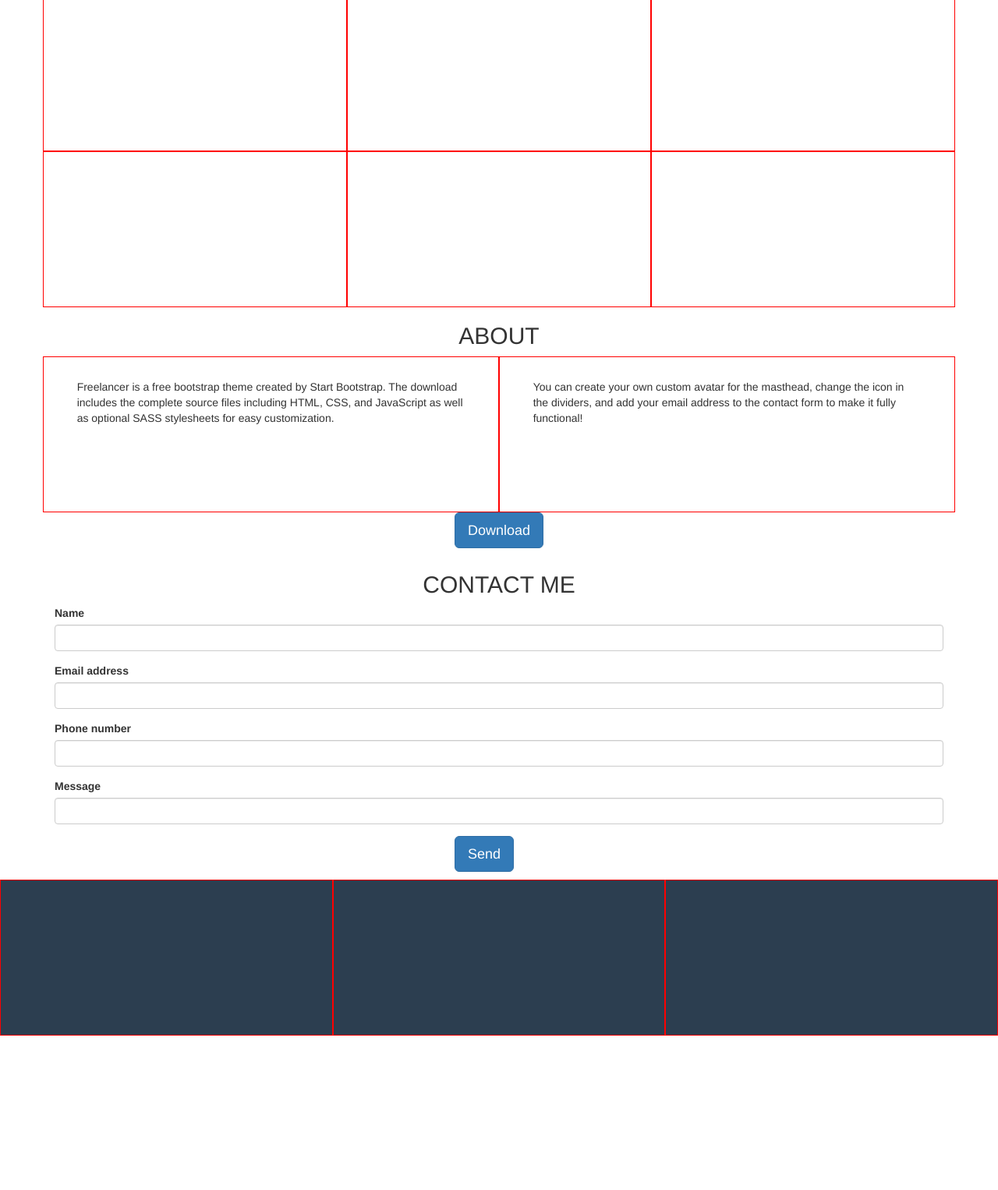
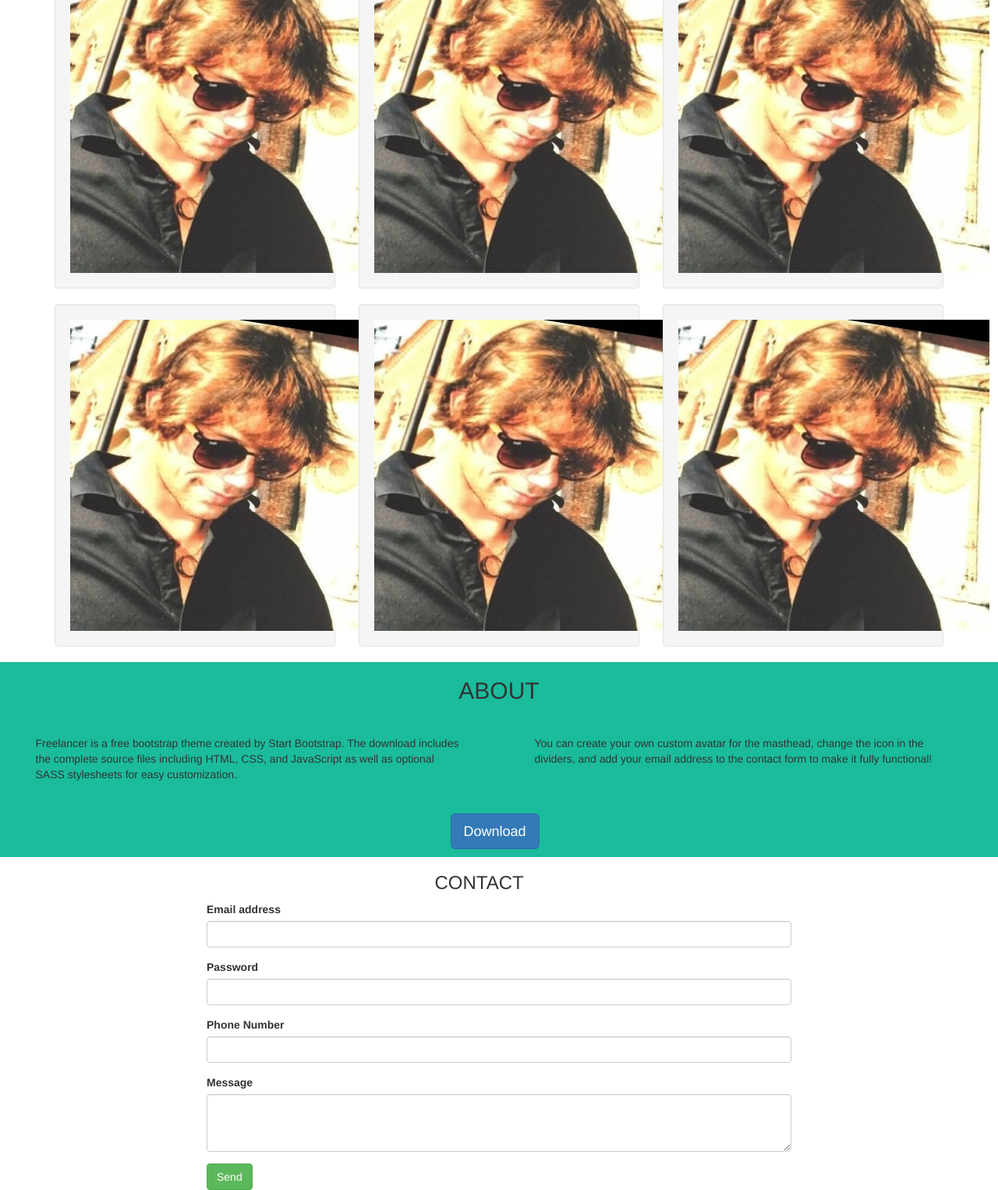
Before and after one commit to FraOliv/html-css-bootstrap-freelancer, a plain HTML site: page index.html in a window 1280 px wide. Shown: the part 711-2237 px from the top of the page at 78% size. Before the commit the page ends 2039 px from the top, so only its background shows below. Drawn offline with nearby package versions, Linux system fonts and the light colour scheme.

Commit message:
corretto section portfolio e navbar sandwich

```diff
--- a/css/style.css
+++ b/css/style.css
@@ -1,8 +1,8 @@
-body [class*="col-"] {
+/* body [class*="col-"] {
   height: 200px;
 
   border: 1px solid red;
-}
+} */
 body{
 
 }
@@ -12,6 +12,13 @@ header{
 .navbar{
   background: #2C3E50
 }
+.navbar-inverse .navbar-nav>li>a {
+  color: white;
+}
+.navbar-inverse .navbar-brand {
+
+    color: white;
+  }
 
 
 .jumbotron{
@@ -31,6 +38,9 @@ header{
   margin: 5px 5px;
       width: 29%;
 }
+.about{
+  background: #1ABC9C;
+}
 .card{
   padding: 5%
 }
@@ -44,5 +54,3 @@ h2{
 }
 .footer{
   background: #2C3E50;
-
-}
--- a/index.html
+++ b/index.html
@@ -18,29 +18,25 @@
 
 <body>
   <header>
-    <nav class="navbar navbar-default">
-      <div class="container-fluid">
-        <!-- Brand and toggle get grouped for better mobile display -->
+    <nav class="navbar navbar-inverse">
+      <div class="container">
         <div class="navbar-header">
-          <button type="button" class="navbar-toggle collapsed" data-toggle="collapse" data-target="#bs-example-navbar-collapse-1" aria-expanded="false">
-            <span class="sr-only">Toggle navigation</span>
+          <button type="button" class="navbar-toggle" data-toggle="collapse" data-            target="#myNavbar">
             <span class="icon-bar"></span>
             <span class="icon-bar"></span>
             <span class="icon-bar"></span>
           </button>
-
-          <a class="navbar-brand" href="#">START BOOTSTRAP</a>
+          <span class="navbar-brand" href="#">START BOOTSTRAP</span>
         </div>
-
-
+        <div class="collapse navbar-collapse" id="myNavbar">
           <ul class="nav navbar-nav navbar-right">
             <li><a href="#">PORTFOLIO</a></li>
             <li><a href="#">ABOUT</a></li>
             <li><a href="#">CONTACT</a></li>
 
-
           </ul>
-      </div><!-- /.navbar-collapse -->
+        </div>
+      </div>
     </nav>
     <div class="jumbotron">
       <img class="jumbo_img" src="jumbo-img.svg" alt="">
@@ -50,20 +46,44 @@
     </div>
   </header>
   <main>
-    <div class="container PORTFOLIO">
-      <h2>PORTFOLIO</h2>
-      <div class="row ">
-        <div class="col-lg-4 mx-auto"></div>
-        <div class="col-lg-4 mx-auto"></div>
-        <div class="col-lg-4 mx-auto"></div>
-      </div>
-      <div class="row ">
-        <div class="col-lg-4 mx-auto"></div>
-        <div class="col-lg-4 mx-auto"></div>
-        <div class="col-lg-4 mx-auto"></div>
+    <div class="container">
+        <div class="row portfolio_box">
+          <div class="col-lg-4">
+            <div class="col-lg-12 well bg_blue">
+            <img class="fra" src="fra.png" alt="">
             </div>
           </div>
-    <div class="container about">
+          <div class="col-lg-4">
+            <div class="col-lg-12 well bg_blue">
+              <img class="fra" src="fra.png" alt="">
+            </div>
+          </div>
+          <div class="col-lg-4">
+            <div class="col-lg-12 well bg_blue">
+            <img class="fra" src="fra.png" alt="">
+            </div>
+          </div>
+
+
+          <div class="col-lg-4">
+            <div class="col-lg-12 well bg_blue">
+              <img class="fra" src="fra.png" alt="">
+            </div>
+          </div>
+          <div class="col-lg-4 ">
+            <div class="col-lg-12 well bg_blue">
+              <img class="fra" src="fra.png" alt="">
+            </div>
+          </div>
+          <div class="col-lg-4">
+            <div class="col-lg-12 well bg_blue">
+          <img class="fra" src="fra.png" alt="">
+            </div>
+          </div>
+
+        </div>
+      </div>
+    <div class="container-fluid about">
       <h2>ABOUT</h2>
       <div class="row">
 
@@ -83,48 +103,45 @@
 
 
     </div>
-    <div class="container contact">
-      <h2>CONTACT ME</h2>
+    <section id="contact">
+        <div class="container">
+          <div class="row">
+            <div class="col-lg-6 col-lg-offset-5 text_c">
+              <h3>CONTACT</h3>
+              <div class="header_icon">
+                <i class="fas fa-star"></i>
+              </div>
+            </div>
+          </div>
+        </div>
+        <div class="container">
+          <div class="row">
+            <div class="col-lg-8 col-lg-offset-2">
               <form>
                 <div class="form-group">
-    <label for="exampleInputEmail1">Name</label>
-    <input type="email" class="form-control" id="exampleInputEmail1" aria-describedby="emailHelp" >
-
+                  <label for="exampleInputEmail1">Email address</label>
+                  <input type="email" class="form-control " id="exampleInputEmail1" placeholder="">
                 </div>
                 <div class="form-group">
-    <label for="exampleInputEmail1">Email address</label>
-    <input type="email" class="form-control" id="exampleInputEmail1" aria-describedby="emailHelp" >
-
+                  <label for="exampleInputPassword1">Password</label>
+                  <input type="password" class="form-control" id="exampleInputPassword1" placeholder="">
                 </div>
                 <div class="form-group">
-    <label for="exampleInputEmail1">Phone number</label>
-    <input type="email" class="form-control" id="exampleInputEmail1" aria-describedby="emailHelp" >
-
+                  <label for="exampleInputPassword1">Phone Number</label>
+                  <input type="phone-number" class="form-control" id="exampleInputPassword1" placeholder="">
                 </div>
                 <div class="form-group">
-    <label for="exampleInputEmail1">Message</label>
-    <input type="email" class="form-control message" id="exampleInputEmail1" aria-describedby="emailHelp" >
-
-  </div>
-  </form>
-    <p><a class="btn btn-primary download btn-lg" href="#" role="button">Send</a></p>
-
-
-
-    </div>
-  </main>
-  <footer>
-    <div class="container-fluid footer">
-      <div class="row">
-        <div class="col-lg-4">
-          <ul>
-        </ul></div>
-        <div class="col-lg-4"></div>
-        <div class="col-lg-4"></div>
+                  <label for="">Message</label>
+                  <textarea class="form-control" rows="3" placeholder=""></textarea>
                 </div>
 
+                <button type="submit" class="btn btn-success">Send</button>
+              </form>
             </div>
-  </footer>
+          </div>
+        </div>
+      </section>
+  </main>
 
 
 
```
Also changed, not shown: fra.png (added). Lines whose indentation alone changed are shown as unchanged.
